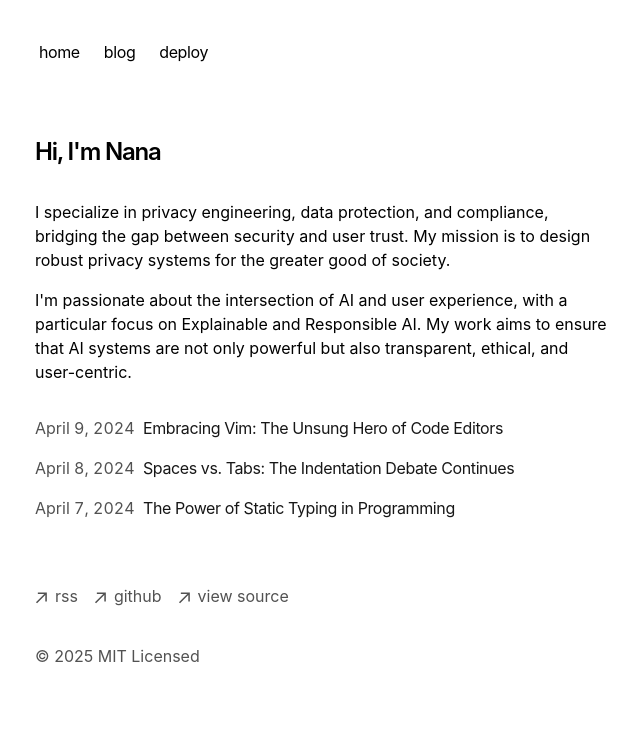
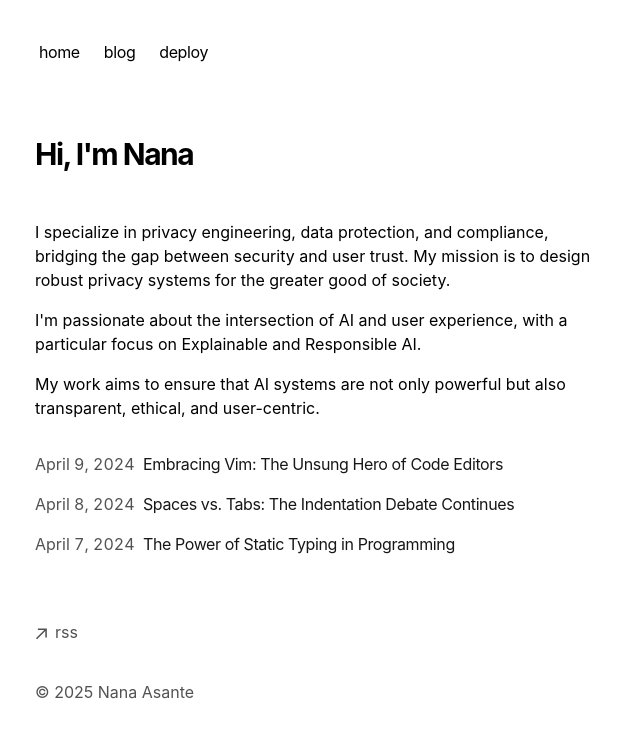
Before and after one commit to asanteanana/portv, a Next.js app: page / in a window 1280 px wide. Shown: the top 738 px of the page, without its empty margins (317-957 px from the left). Built offline with nearby package versions, Linux system fonts and the light colour scheme.

Commit message:
Update layout: Improve spacing, split paragraphs, and personalize footer

```diff
--- a/app/components/footer.tsx
+++ b/app/components/footer.tsx
@@ -30,31 +30,10 @@ export default function Footer() {
             <p className="ml-2 h-7">rss</p>
           </a>
         </li>
-        <li>
-          <a
-            className="flex items-center transition-all hover:text-neutral-800 dark:hover:text-neutral-100"
-            rel="noopener noreferrer"
-            target="_blank"
-            href="https://github.com/vercel/next.js"
-          >
-            <ArrowIcon />
-            <p className="ml-2 h-7">github</p>
-          </a>
-        </li>
-        <li>
-          <a
-            className="flex items-center transition-all hover:text-neutral-800 dark:hover:text-neutral-100"
-            rel="noopener noreferrer"
-            target="_blank"
-            href="https://vercel.com/templates/next.js/portfolio-starter-kit"
-          >
-            <ArrowIcon />
-            <p className="ml-2 h-7">view source</p>
-          </a>
-        </li>
+
       </ul>
       <p className="mt-8 text-neutral-600 dark:text-neutral-300">
-        © {new Date().getFullYear()} MIT Licensed
+        © {new Date().getFullYear()} Nana Asante
       </p>
     </footer>
   )
--- a/app/page.tsx
+++ b/app/page.tsx
@@ -3,14 +3,17 @@ import { BlogPosts } from 'app/components/posts'
 export default function Page() {
   return (
     <section>
-      <h1 className="mb-8 text-2xl font-semibold tracking-tighter">
+      <h1 className="font-bold text-3xl mb-12 tracking-tighter">
         Hi, I'm Nana
       </h1>
       <p className="mb-4">
         {`I specialize in privacy engineering, data protection, and compliance, bridging the gap between security and user trust. My mission is to design robust privacy systems for the greater good of society.`}
       </p>
+      <p className="mb-4">
+        {`I'm passionate about the intersection of AI and user experience, with a particular focus on Explainable and Responsible AI.`}
+      </p>
       <p className="mb-8">
-        {`I'm passionate about the intersection of AI and user experience, with a particular focus on Explainable and Responsible AI. My work aims to ensure that AI systems are not only powerful but also transparent, ethical, and user-centric.`}
+        {`My work aims to ensure that AI systems are not only powerful but also transparent, ethical, and user-centric.`}
       </p>
       <div className="my-8">
         <BlogPosts />
```
